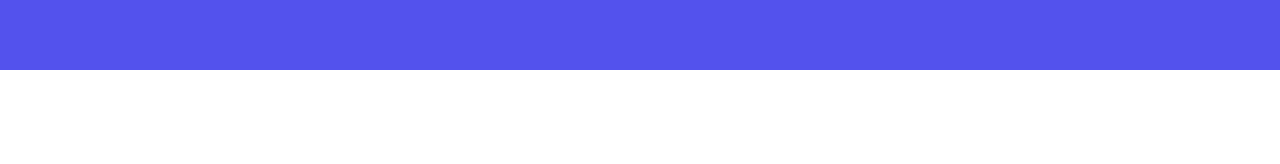
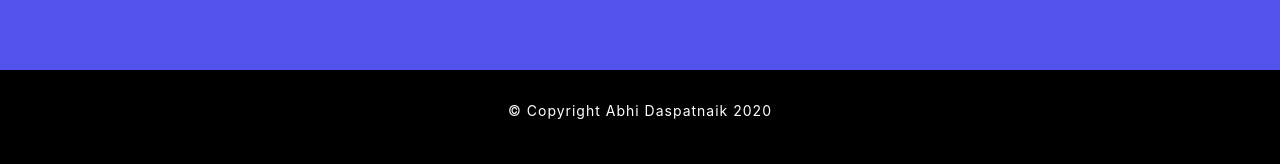
Before and after one commit to abhidp/my-portfolio, a plain HTML site: page index.html in a window 1280 px wide. Shown: the part 2262-2426 px from the top of the page. Before the commit the page ends 2332 px from the top, so only its background shows below. Drawn offline with nearby package versions, Linux system fonts and the light colour scheme.

Commit message:
added Copyright Section

```diff
--- a/css/style.css
+++ b/css/style.css
@@ -118,3 +118,13 @@ body {
   color: #5352ed;
   background-color: #fff;
 }
+
+.copyrightSection {
+  background-color: black;
+  color: #fff;
+  padding: 30px 5px;
+}
+
+.copyrightSection {
+  margin: 0;
+}
--- a/index.html
+++ b/index.html
@@ -90,6 +90,12 @@
       </div>
     </div>
 
+    <div class="copyrightSection">
+      <div class="col-md-12 text-center">
+        <p>&copy; Copyright Abhi Daspatnaik 2020</p>
+      </div>
+    </div>
+
     <script src="js/typed.min.js" ;></script>
     <script
       src="https://cdn.jsdelivr.net/npm/popper.js@1.16.0/dist/umd/popper.min.js"
```
